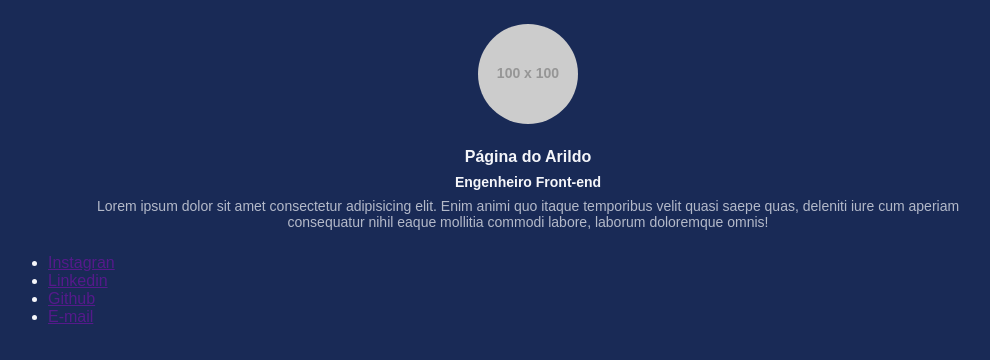
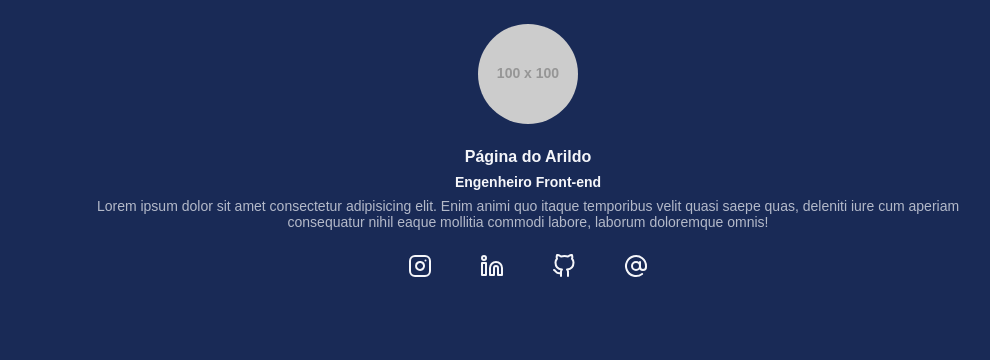
Before and after one commit to arildohp/LESS, a website: page index.html in a window 1280 px wide. Shown: the whole page, without its empty margins (112-1102 px from the left). Drawn offline with nearby package versions, Linux system fonts and the light colour scheme; files that its build step writes are made by us from their sources; placeholder pictures from the web are drawn by us.

Commit message:
criando mapas utilizando less

```diff
--- a/index.html
+++ b/index.html
@@ -22,11 +22,19 @@
            </div>
         </header>
         <nav>
-            <ul>
-                <li><a href="">Instagran</a></li>
-                <li><a href="">Linkedin</a></li>
-                <li><a href="">Github</a></li>
-                <li><a href="">E-mail</a></li>
+            <ul class="social-links">
+                <li><a href="">
+                    <img src="./src/images/instagram.svg" alt="">
+                </a></li>
+                <li><a href="">
+                    <img src="./src/images/linkedin.svg" alt="">
+                </a></li>
+                <li><a href="">
+                    <img src="./src/images/github.svg" alt="">
+                </a></li>
+                <li><a href="">
+                    <img src="./src/images/at-sign.svg" alt="">
+                </a></li>
             </ul>
         </nav>
     </div>
--- a/src/styles/main.less
+++ b/src/styles/main.less
@@ -1,4 +1,5 @@
-@import "variaveis.less";
+@import "mapas.less";
+
 @breakpointMobile: ~"(max-width: 767px)";
 @breakpointTablet: ~"(min-width: 768px) and (max-width: 1023px)";
 
@@ -14,8 +15,8 @@
 }
 
 body {
-    background-color: @corDeFundo;
-    color: @corDosTextos;
+    background-color: #colors[backgroundColor];
+    color: #colors[textColor];
 }
 
 .container {
@@ -60,3 +61,22 @@ header {
         opacity: 0.7;
     }
 }
+
+.social-links {
+    display: flex;
+    justify-content: space-between;
+    max-width: 240px;
+    width: 100%;
+    margin: 0 auto;
+
+    li {
+        list-style: none;
+
+        img {
+            transition: all ease .3s;
+            &:hover {
+                transform: scale(1.3);
+            }
+        }
+    }
+}
--- /dev/null
+++ b/src/styles/mapas.less
@@ -0,0 +1,5 @@
+#colors() {
+    backgroundColor: #192a56;
+    buttonColor: #0097e6;
+    textColor: #f5f6fa;
+}
--- a/src/styles/variaveis.less
+++ /dev/null
@@ -1,3 +0,0 @@
-@corDeFundo: #192a56;
-@corDosBotoes: #0097e6;
-@corDosTextos: #f5f6fa;
```
Also changed, not shown: src/images/at-sign.svg (added), src/images/github.svg (added), src/images/instagram.svg (added), src/images/linkedin.svg (added), src/styles/main.css, src/styles/mapas.css (added), src/styles/variaveis.css (deleted).
